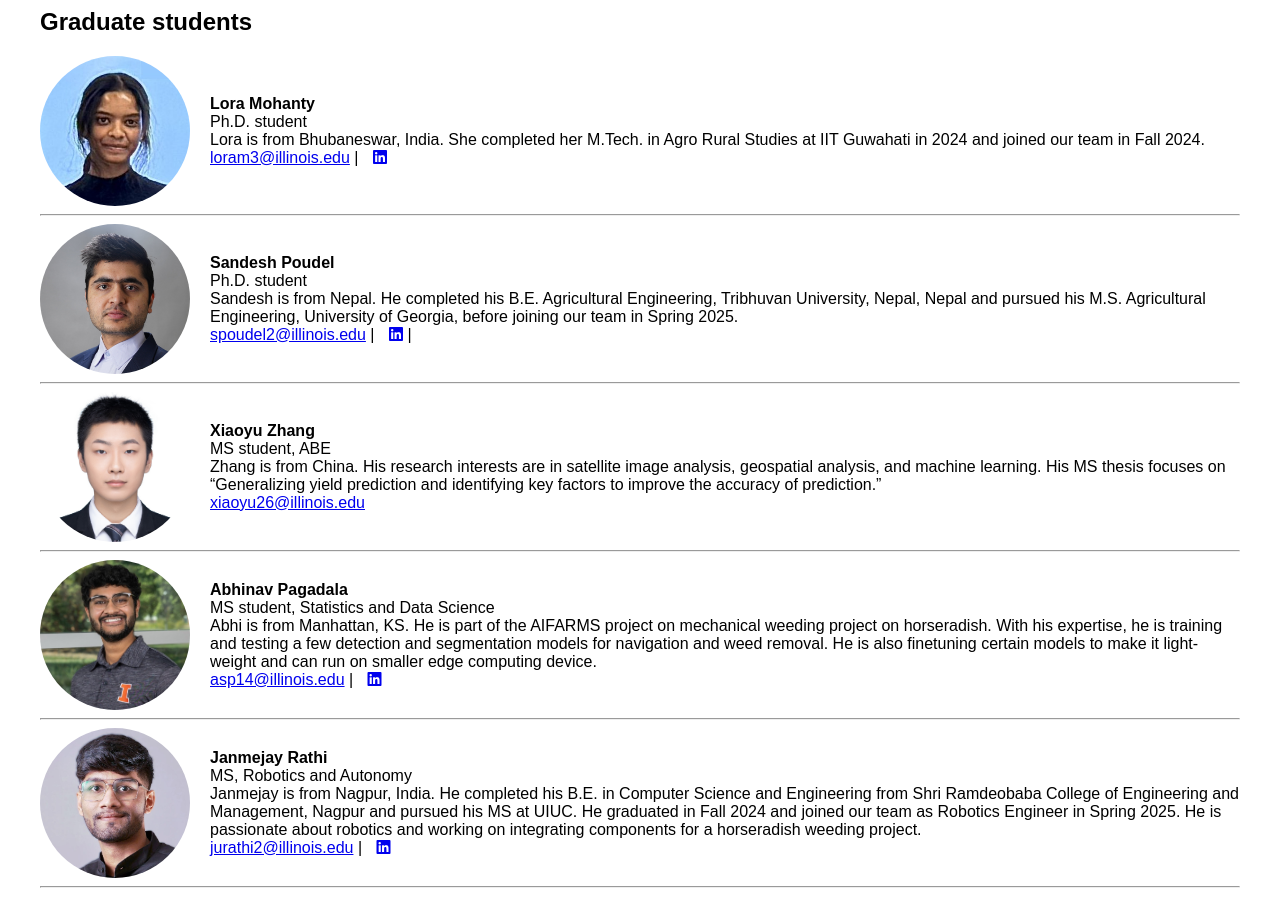
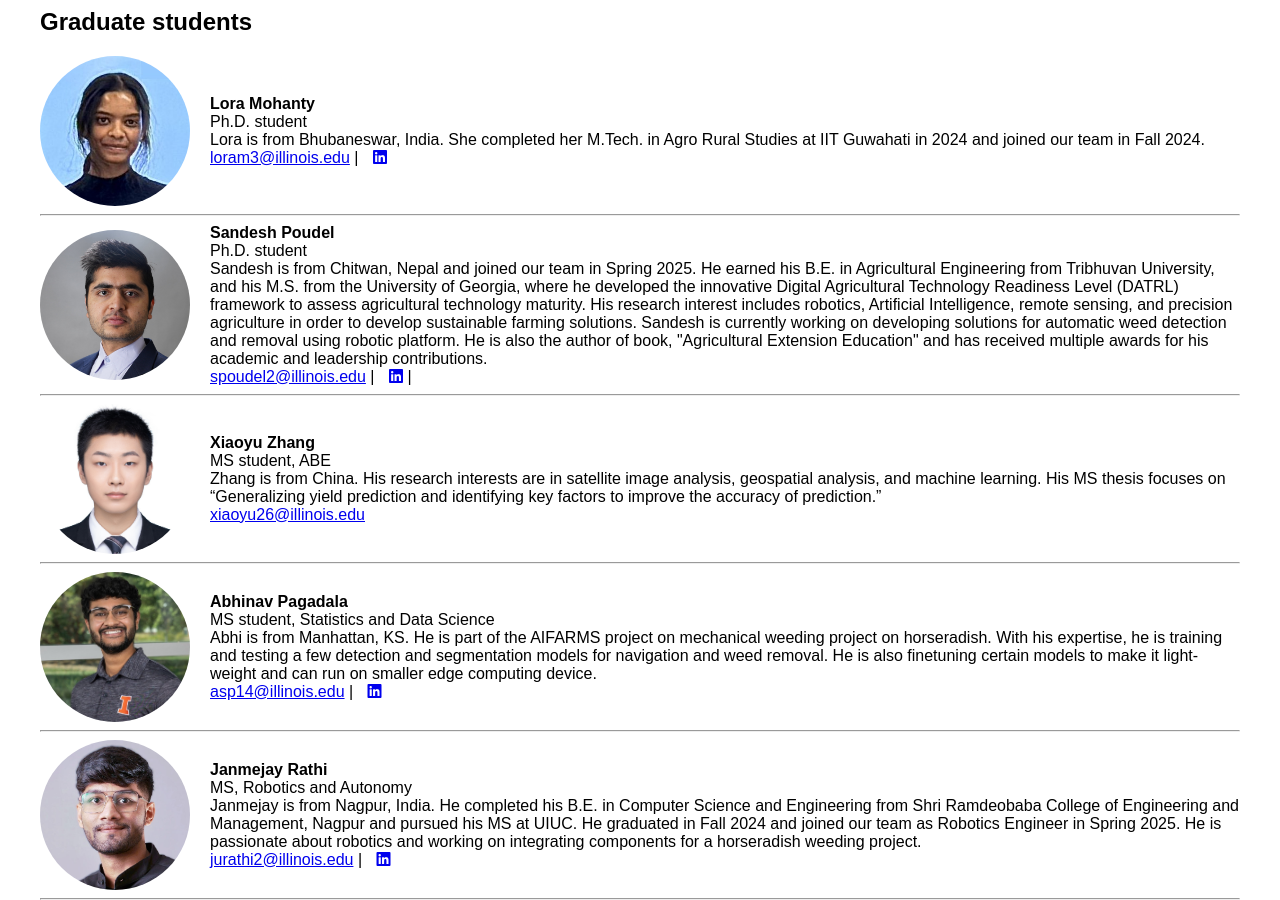
Before and after one commit to sunojshajahan/sunojshajahan.github.io, a Jekyll site: the page built from people.md, in a window 1280 px wide and 900 px high, scrolled down 308 px. Built offline with Jekyll 4.4.1, drawn with Linux system fonts in a browser that asks for light colours; our own code applies the rules of GitHub Pages for plain Markdown files.

Commit message:
Sandesh expanded

```diff
--- a/people.md
+++ b/people.md
@@ -42,7 +42,7 @@ title: People
     <div>
         <strong>Sandesh Poudel </strong><br>
         Ph.D. student  <br>
-        Sandesh is from Nepal. He completed his B.E. Agricultural Engineering, Tribhuvan University, Nepal, Nepal and pursued his M.S. Agricultural Engineering, University of Georgia, before joining our team in Spring 2025. <br>
+        Sandesh is from Chitwan, Nepal and joined our team in Spring 2025. He earned his B.E. in Agricultural Engineering from Tribhuvan University, and his M.S. from the University of Georgia, where he developed the innovative Digital Agricultural Technology Readiness Level (DATRL) framework to assess agricultural technology maturity. His research interest includes robotics, Artificial Intelligence, remote sensing, and precision agriculture in order to develop sustainable farming solutions. Sandesh is currently working on developing solutions for automatic weed detection and removal using robotic platform. He is also the author of book, "Agricultural Extension Education" and has received multiple awards for his academic and leadership contributions. <br>
         <a href="mailto:spoudel2@illinois.edu">spoudel2@illinois.edu</a> | <a href="https://www.linkedin.com/in/sandesh-poudel-733b59110/" style="margin-left: 10px;"><i class="fab fa-linkedin"></i></a> | <a href="https://scholar.google.com/citations?user=LH3_qT0AAAAJ&hl=en" style="margin-left: 10px;"><i class="fa-brands fa-google-scholar"></i></a>
     </div>
 </div>
```
Also changed, not shown: index.md (+5 -5 lines).
